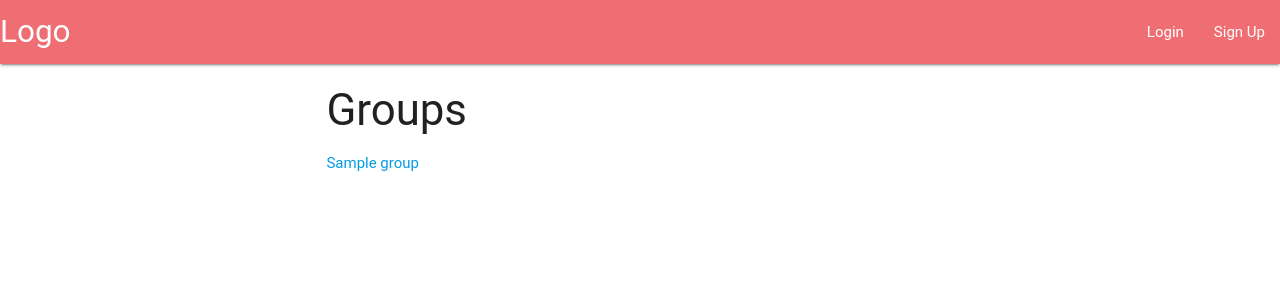
After one commit to joegotflow83/meetup, a Django app: page /home/groups/ in a window 1280 px wide. The commit adds this page. Shown: the top 300 px of the page. Run offline with Django 3.2, Linux system fonts and the light colour scheme; tables that the repository leaves empty hold one stand-in row (values such as "Sample post"); some libraries are stand-ins or nearby versions; some web fonts are replaced.

Commit message:
Working on event organization

```diff
--- a/home/models.py
+++ b/home/models.py
@@ -20,4 +20,5 @@ class Event(models.Model):
     location = models.CharField(max_length=512)
     meet_date = models.DateTimeField()
     meet_time = models.CharField(max_length=10)
-    members = models.ManyToManyField(Member)
+    created = models.DateTimeField(auto_now_add=True)
+    members = models.ManyToManyField(Member, blank=True)
--- a/home/urls.py
+++ b/home/urls.py
@@ -9,4 +9,7 @@ urlpatterns = [
     url(r'^view/groups/$', views.UserViewGroups.as_view(), name='user_view_groups'),
     url(r'^view/group/(?P<pk>\d+)/$', views.GroupDetail.as_view(), name='group_detail'),
     url(r'^view/group/(?P<pk>\d+)/create/event/$', views.CreateEvent.as_view(), name='create_event'),
+    url(r'^view/group/event/(?P<pk>\d+)/$', views.EventDetail.as_view(), name='event_detail'),
+    url(r'^groups/$', views.GroupList.as_view(), name='group_list'),
+    url(r'^group/(?P<pk>\d+)/$', views.GuestGroupDetail.as_view(), name='guest_group_detail'),
 ]
--- a/home/views.py
+++ b/home/views.py
@@ -36,9 +36,6 @@ class GroupDetail(DetailView):
     """Users can view groups in detail"""
     model = Group
 
-    def get_queryset(self):
-        return Group.objects.filter(pk=self.kwargs['pk'])
-
     def get_context_data(self, **kwargs):
         context = super().get_context_data(**kwargs)
         context['events'] = Event.objects.filter(group=self.kwargs['pk'])
@@ -60,3 +57,23 @@ class CreateEvent(CreateView):
 
     def get_success_url(self):
         return reverse('group_detail', kwargs={'pk': self.kwargs['pk']})
+
+
+class EventDetail(DetailView):
+    model = Event
+
+
+class GroupList(ListView):
+    """Users can view all groups to find one they want to join"""
+    model = Group
+    template_name = 'home/all_groups.html'
+
+
+class GuestGroupDetail(DetailView):
+    model = Group
+    template_name = 'home/guest_group_detail.html'
+
+    def get_context_data(self, **kwargs):
+        context = super().get_context_data(**kwargs)
+        context['event'] = Event.objects.filter(group=self.kwargs['pk']).order_by('-created')[:1]
+        return context
--- a/templates/base.html
+++ b/templates/base.html
@@ -12,6 +12,7 @@
       <ul id="nav-mobile" class="right hide-on-med-and-down">
         {% if user.is_authenticated %}
           <li><a href="{% url 'create_group' %}">Create Group</a></li>
+          <li><a href="{% url 'group_list' %}">Join Group</a></li>
           <li><a href="{% url 'home' %}">Home</a></li>
           <li><a href="{% url 'logout' %}">Logout</a></li>
         {% else  %}
--- /dev/null
+++ b/templates/home/all_groups.html
@@ -0,0 +1,12 @@
+{% extends 'base.html' %}
+
+{% block title %}All Groups{% endblock %}
+
+{% block content %}
+<div class="container">
+  <h3>Groups</h3>
+  {% for group in object_list %}
+    <p><a href="{% url 'guest_group_detail' group.pk %}">{{ group.name }}</a></p>
+  {% endfor %}
+</div>
+{% endblock %}
--- a/templates/home/group_detail.html
+++ b/templates/home/group_detail.html
@@ -9,7 +9,7 @@
   <br><br>
   <h4>Events:</h4>
   {% for event in events %}
-    <p>{{ event.name }}</p>
+    <p><a href="{% url 'event_detail' event.pk %}">{{ event.name }}</a></p>
   {% endfor %}
   <a href="{% url 'create_event' object.pk %}" class="waves-effect waves-light btn">Add Event</a>
 </div>
```
Also changed, not shown: templates/home/event_detail.html (added, +13 -0 lines), templates/home/guest_group_detail.html (added, +13 -0 lines), home/migrations/0005_auto_20160625_1824.py (added), home/migrations/0006_event_created.py (added).
